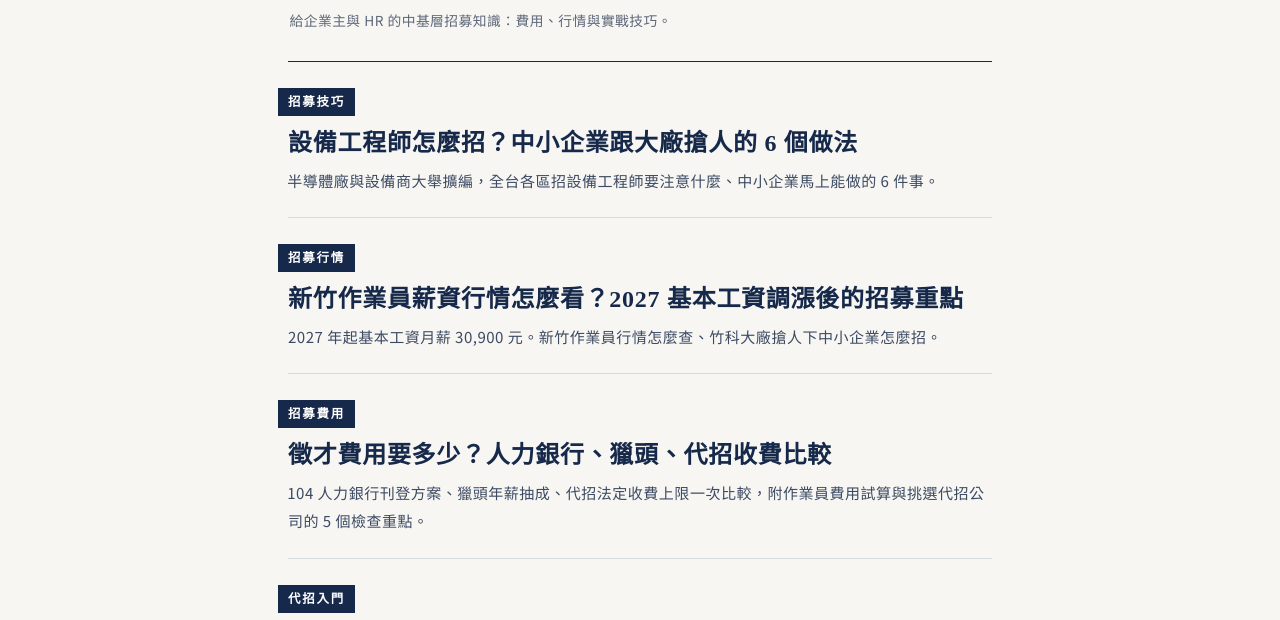
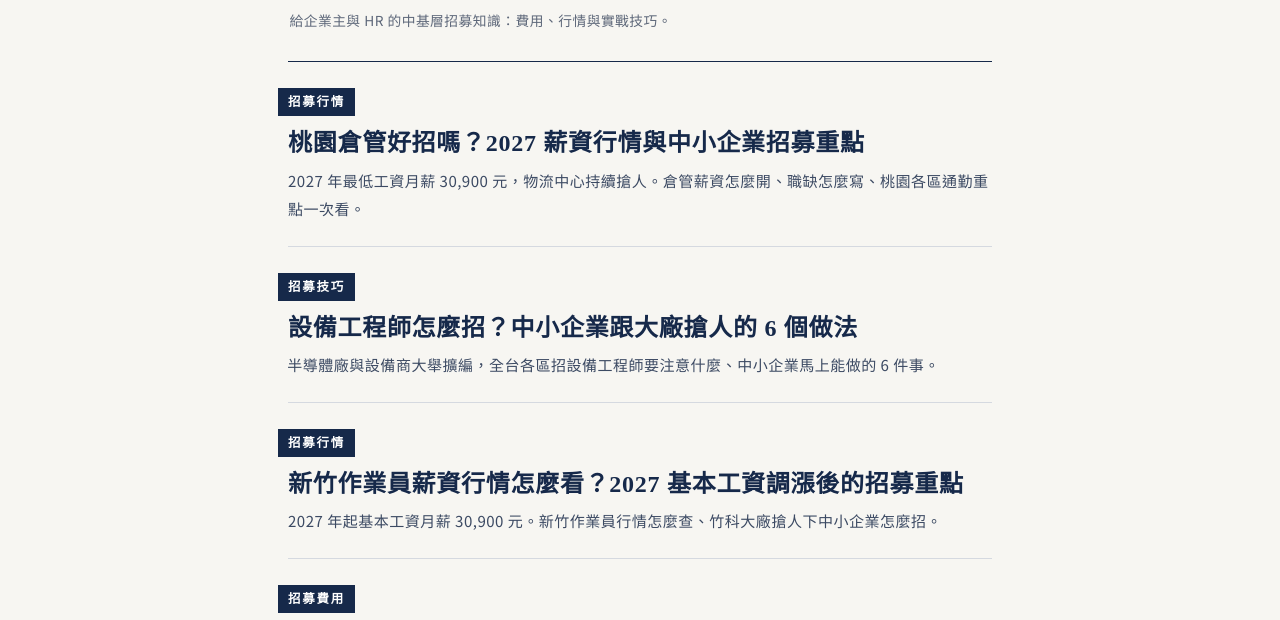
Before and after one commit to careersun/careersun.github.io, a plain HTML site: page hire/guide/index.html in a window 1280 px wide. Shown: the part 171-791 px from the top of the page. Drawn offline with Linux system fonts and the light colour scheme.

Commit message:
招募指南列表新增：桃園倉管好招嗎？

```diff
--- a/hire/guide/index.html
+++ b/hire/guide/index.html
@@ -106,6 +106,7 @@ visibleID = setInterval(() => {
 
   <ul class="list">
     <!-- ARTICLES:START (新文章加在最上面) -->
+    <li><a href="/hire/guide/taoyuan-warehouse-hiring.html"><span class="tag">招募行情</span><h2>桃園倉管好招嗎？2027 薪資行情與中小企業招募重點</h2><p>2027 年最低工資月薪 30,900 元，物流中心持續搶人。倉管薪資怎麼開、職缺怎麼寫、桃園各區通勤重點一次看。</p></a></li>
     <li><a href="/hire/guide/equipment-engineer-hiring.html"><span class="tag">招募技巧</span><h2>設備工程師怎麼招？中小企業跟大廠搶人的 6 個做法</h2><p>半導體廠與設備商大舉擴編，全台各區招設備工程師要注意什麼、中小企業馬上能做的 6 件事。</p></a></li>
     <li><a href="/hire/guide/hsinchu-operator-salary.html"><span class="tag">招募行情</span><h2>新竹作業員薪資行情怎麼看？2027 基本工資調漲後的招募重點</h2><p>2027 年起基本工資月薪 30,900 元。新竹作業員行情怎麼查、竹科大廠搶人下中小企業怎麼招。</p></a></li>
     <li><a href="/hire/guide/recruitment-fee.html"><span class="tag">招募費用</span><h2>徵才費用要多少？人力銀行、獵頭、代招收費比較</h2><p>104 人力銀行刊登方案、獵頭年薪抽成、代招法定收費上限一次比較，附作業員費用試算與挑選代招公司的 5 個檢查重點。</p></a></li>
```
